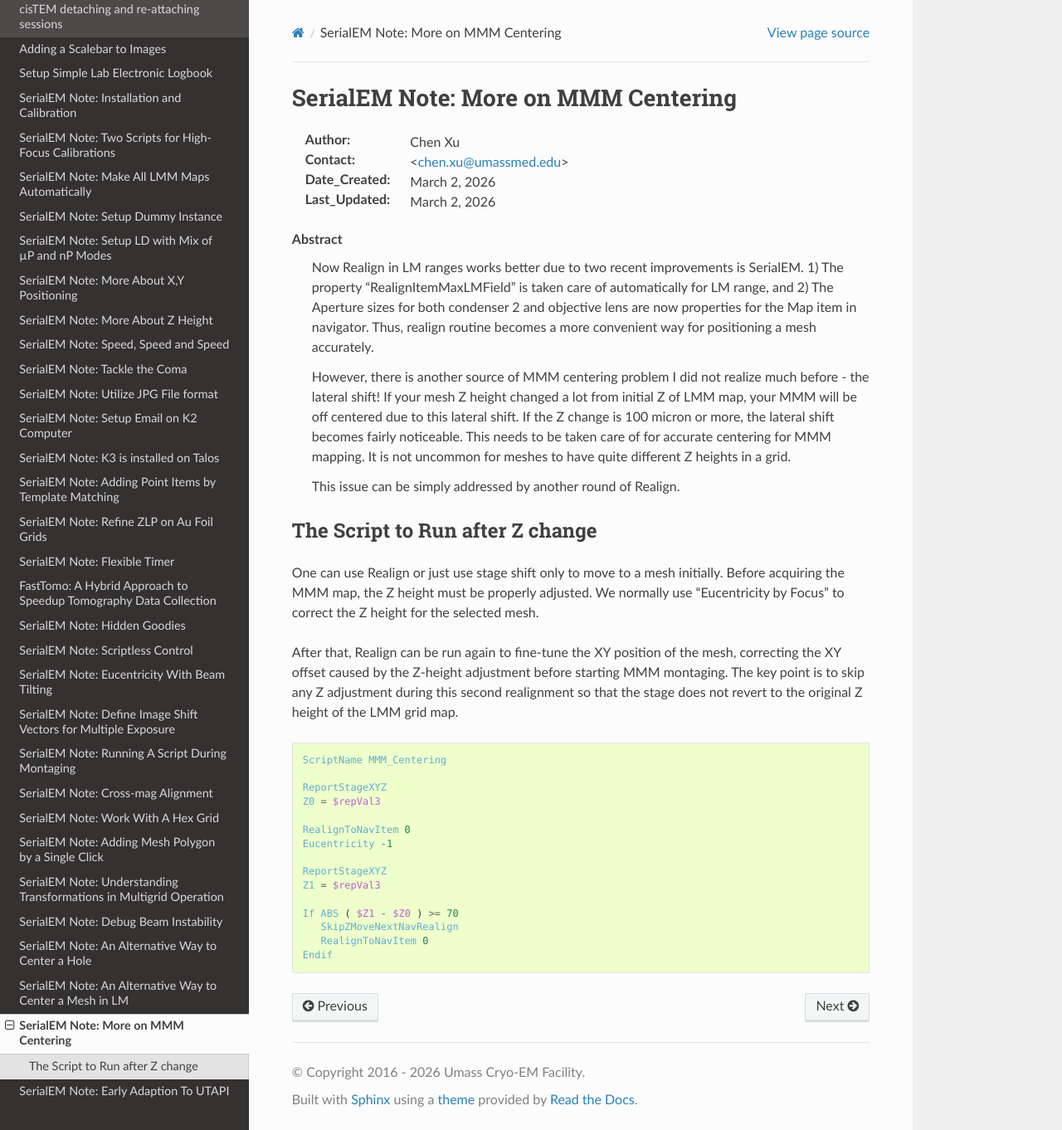
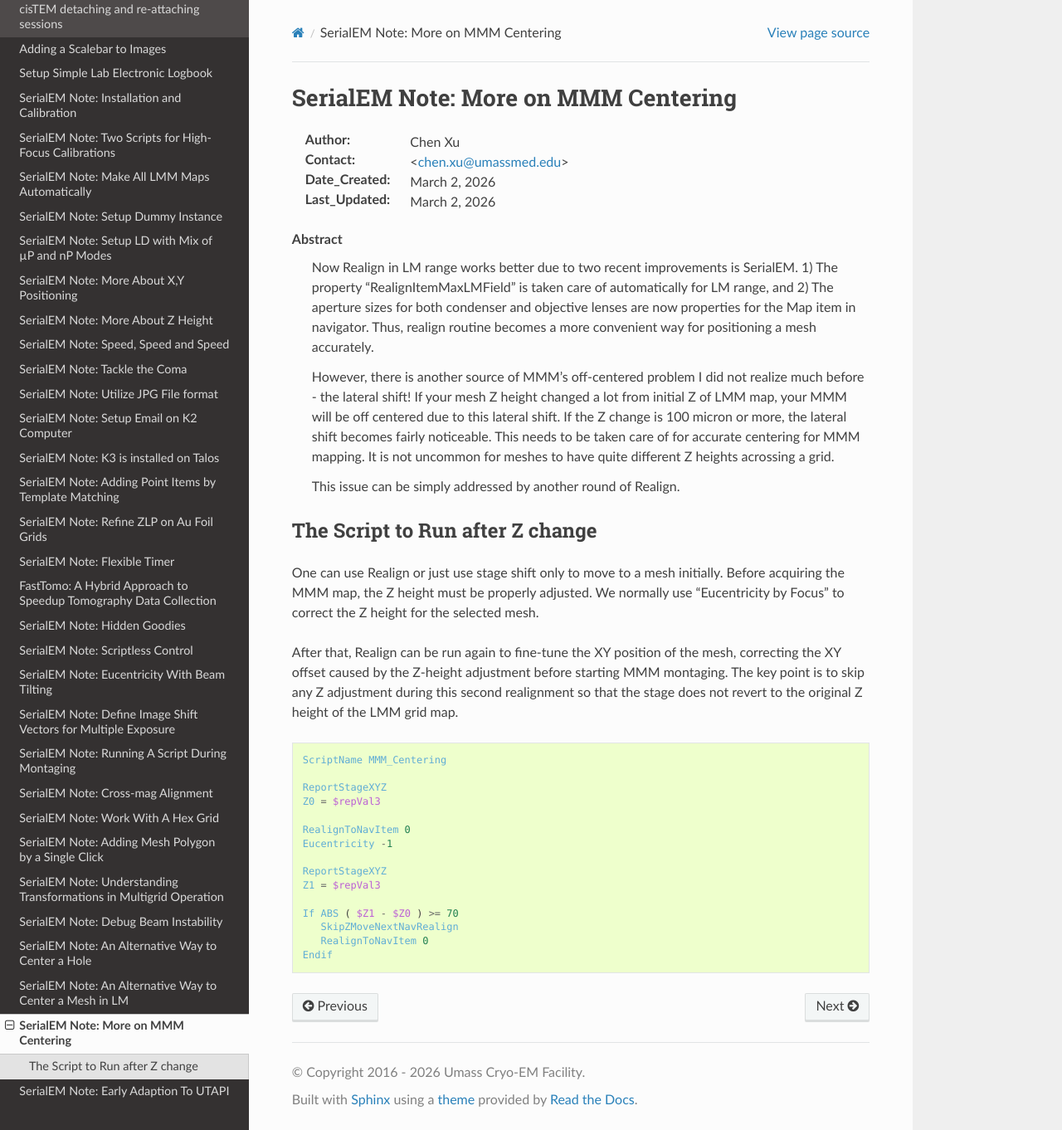
Before and after one commit to xuchen66/sphinx-emdocs, a Sphinx documentation site: the page built from source/serialem-note-more-on-MMMcentering.rst, in a window 1280 px wide and 1362 px high. Shown: the whole window at 83% size. Built offline with Sphinx 7.4.7 and the Read the Docs theme 3.1.0, drawn with Linux system fonts in a browser that asks for light colours; pages that are not in the unit, such as notebooks, are missing from menus.

Commit message:
Update serialem-note-more-on-MMMcentering.rst

```diff
--- a/source/serialem-note-more-on-MMMcentering.rst
+++ b/source/serialem-note-more-on-MMMcentering.rst
@@ -11,20 +11,20 @@
 .. glossary::
 
    Abstract
-      Now Realign in LM ranges works better due to two recent improvements
+      Now Realign in LM range works better due to two recent improvements
       is SerialEM. 1) The property "RealignItemMaxLMField" is taken care of
-      automatically for LM range, and 2) The Aperture sizes for both
-      condenser 2 and objective lens are now properties for the Map item in
+      automatically for LM range, and 2) The aperture sizes for both
+      condenser and objective lenses are now properties for the Map item in
       navigator. Thus, realign routine becomes a more convenient way for
       positioning a mesh accurately.
 
-      However, there is another source of MMM centering problem I did not
+      However, there is another source of MMM's off-centered problem I did not
       realize much before - the lateral shift! If your mesh Z height changed a
       lot from initial Z of LMM map, your MMM will be off centered due to
       this lateral shift. If the Z change is 100 micron or more, the lateral
       shift becomes fairly noticeable. This needs to be taken care of for accurate
       centering for MMM mapping. It is not uncommon for meshes to have quite different
-      Z heights in a grid.
+      Z heights acrossing a grid.
 
       This issue can be simply addressed by another round of Realign.
 
```
